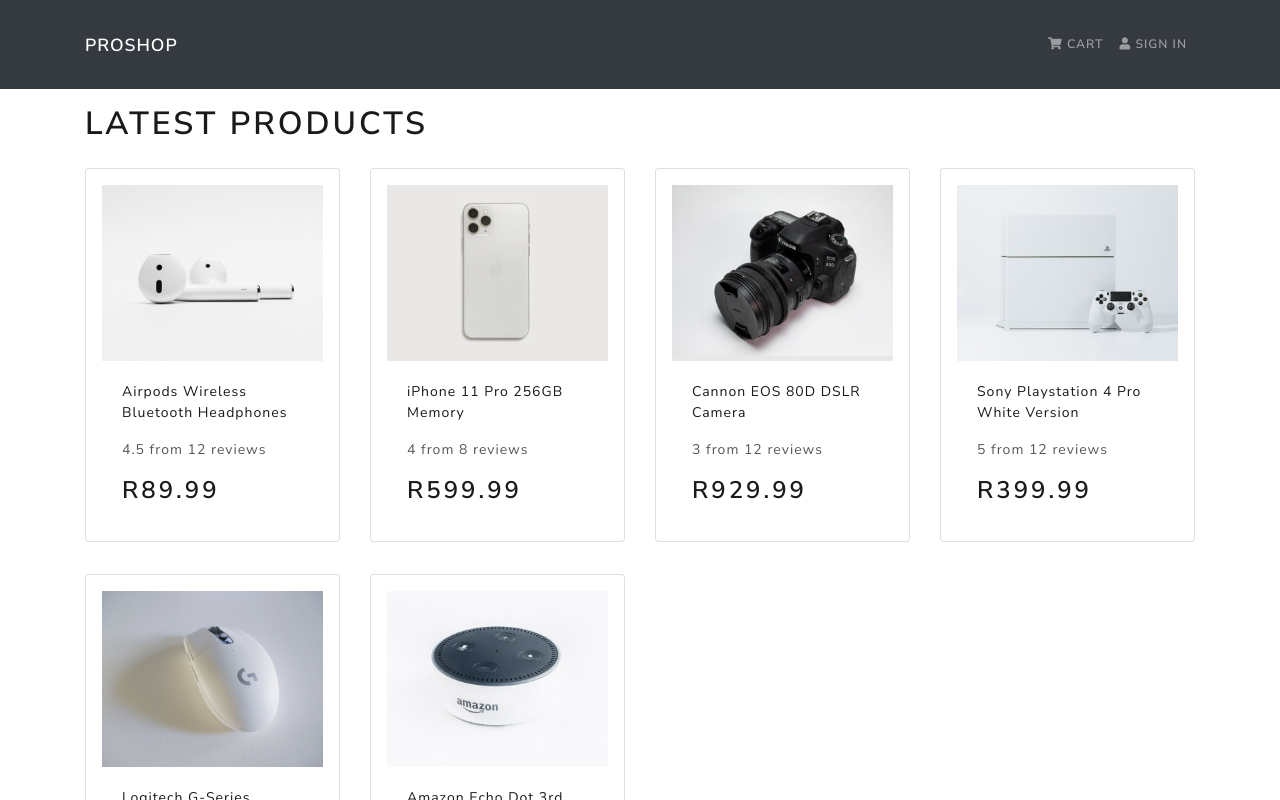
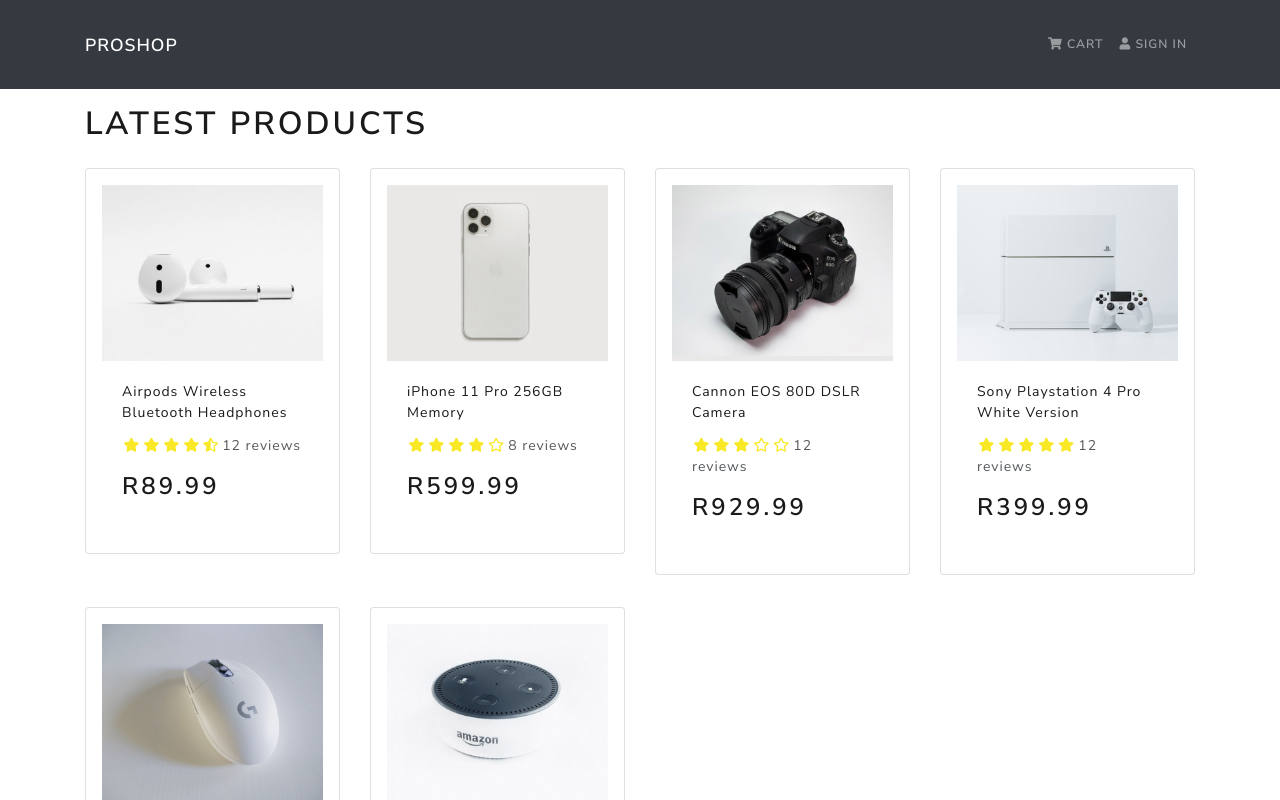
Before and after one commit to HenryGShoko/proshop, a React (Create React App) app in the folder frontend/: page / in a window 1280 px wide. Shown: the top 800 px of the page. Built offline with nearby package versions, Linux system fonts and the light colour scheme.

Commit message:
Rating Component

```diff
--- a/frontend/src/components/Product.js
+++ b/frontend/src/components/Product.js
@@ -1,5 +1,7 @@
 import React from 'react'
 import { Card } from 'react-bootstrap'
+import Rating from './Rating'
+
 
 
 
@@ -18,9 +20,10 @@
         </a>
 
         <Card.Text as='div'>
-          <div className='my-3'>
-            {product.rating} from {product.numReviews} reviews
-          </div>
+        <Rating
+            value={product.rating}
+            text={`${product.numReviews} reviews`}
+          />
         </Card.Text>
 
         <Card.Text as='h3'>R{product.price}</Card.Text>
--- /dev/null
+++ b/frontend/src/components/Rating.js
@@ -0,0 +1,83 @@
+import React from 'react'
+import PropTypes from 'prop-types'
+
+
+const Rating = ({ value, text, color }) => {
+    return (
+        <div className='rating'>
+      <span>
+        <i
+          style={{ color }}
+          className={
+            value >= 1
+              ? 'fas fa-star'
+              : value >= 0.5
+              ? 'fas fa-star-half-alt'
+              : 'far fa-star'
+          }
+        ></i>
+      </span>
+      <span>
+        <i
+          style={{ color }}
+          className={
+            value >= 2
+              ? 'fas fa-star'
+              : value >= 1.5
+              ? 'fas fa-star-half-alt'
+              : 'far fa-star'
+          }
+        ></i>
+      </span>
+      <span>
+        <i
+          style={{ color }}
+          className={
+            value >= 3
+              ? 'fas fa-star'
+              : value >= 2.5
+              ? 'fas fa-star-half-alt'
+              : 'far fa-star'
+          }
+        ></i>
+      </span>
+      <span>
+        <i
+          style={{ color }}
+          className={
+            value >= 4
+              ? 'fas fa-star'
+              : value >= 3.5
+              ? 'fas fa-star-half-alt'
+              : 'far fa-star'
+          }
+        ></i>
+      </span>
+      <span>
+        <i
+          style={{ color }}
+          className={
+            value >= 5
+              ? 'fas fa-star'
+              : value >= 4.5
+              ? 'fas fa-star-half-alt'
+              : 'far fa-star'
+          }
+        ></i>
+      </span>
+      <span>{text && text}</span>
+    </div>
+    )
+}
+
+Rating.defaultProps = {
+  color: '#f8e825',
+}
+
+Rating.propTypes = {
+  value: PropTypes.number.isRequired,
+  text: PropTypes.string.isRequired,
+  color: PropTypes.string,
+}
+
+export default Rating
--- a/frontend/src/index.css
+++ b/frontend/src/index.css
@@ -1,3 +1,11 @@
 main {
     min-height: 80vh;
   }
+
+  h3 {
+    padding: 1rem 0;
+  }
+
+  .rating span {
+    margin: 0.1rem;
+  }
--- a/frontend/src/screens/HomeScreen.js
+++ b/frontend/src/screens/HomeScreen.js
@@ -11,7 +11,7 @@
         <h1>Latest Products</h1>
         <Row>
         {products.map((product) => (
-          <Col sm={12} md={6} lg={4} xl={3}>
+          <Col key={product._id} sm={12} md={6} lg={4} xl={3}>
           <Product product={product} />
           </Col>
         ))}
```
